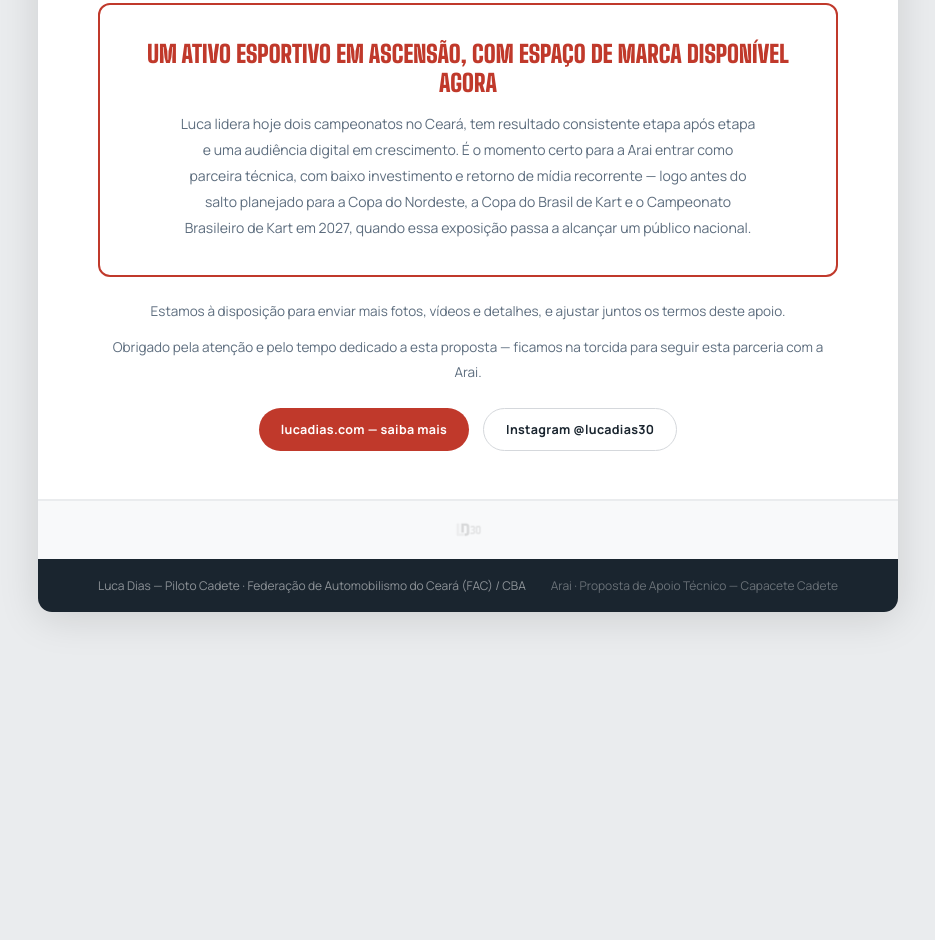
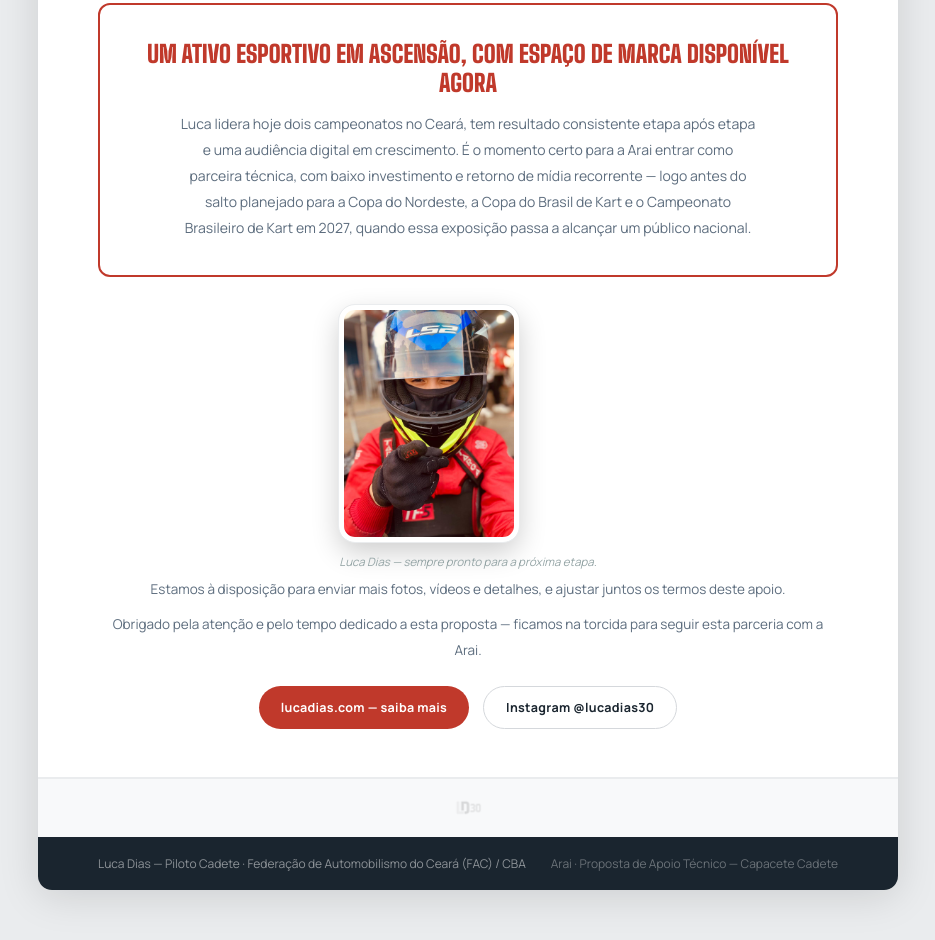
Before and after one commit to robertoalcantara/luca_site, a plain HTML site: page proposta_patrocinio/arai/index.html in a window 1280 px wide. Shown: the part 6599-7539 px from the top of the page, without its empty margins (172-1107 px from the left). Before the commit the page ends 7271 px from the top, so only its background shows below. Drawn offline with Linux system fonts and the light colour scheme.

Commit message:
Adiciona foto pessoal de Luca no fechamento da proposta Arai

```diff
--- a/proposta_patrocinio/arai/index.html
+++ b/proposta_patrocinio/arai/index.html
@@ -127,6 +127,11 @@
   .proposal-item:last-child { border-bottom:none; }
   .proposal-item-label { color:rgba(255,255,255,0.88); }
   .proposal-item-value { font-weight:bold;color:#fff;background:rgba(255,255,255,0.16);padding:3px 14px;border-radius:20px;font-size:11px;white-space:nowrap;flex-shrink:0; }
+
+  /* FOTO DE FECHAMENTO */
+  .closing-photo-wrap { display:flex;justify-content:center;margin:28px 0 8px; }
+  .closing-photo { width:180px;height:auto;border-radius:16px;box-shadow:0 10px 28px rgba(0,0,0,0.2);border:5px solid #fff;outline:1px solid #EAECEE;display:block; }
+  .closing-photo-caption { text-align:center;font-size:11.5px;color:#95A5A6;margin-top:12px;font-style:italic; }
 
   /* IMAGENS */
   .sketch-grid { display:grid;grid-template-columns:1fr 1fr;gap:28px;margin-top:22px; }
@@ -680,7 +685,14 @@
       </p>
     </div>
 
-    <p class="section-body" style="text-align:center;margin-top:20px;font-size:13.5px;">
+    <div class="closing-photo-wrap">
+      <div style="text-align:center;">
+        <img src="../../assets/portrait-wink.jpeg" alt="Luca Dias" class="closing-photo">
+        <div class="closing-photo-caption">Luca Dias — sempre pronto para a próxima etapa.</div>
+      </div>
+    </div>
+
+    <p class="section-body" style="text-align:center;margin-top:8px;font-size:13.5px;">
       Estamos à disposição para enviar mais fotos, vídeos e detalhes, e ajustar juntos os termos deste apoio.
     </p>
     <p class="section-body" style="text-align:center;margin-top:10px;font-size:13.5px;">
```
Also changed, not shown: assets/portrait-wink.jpeg (added).
